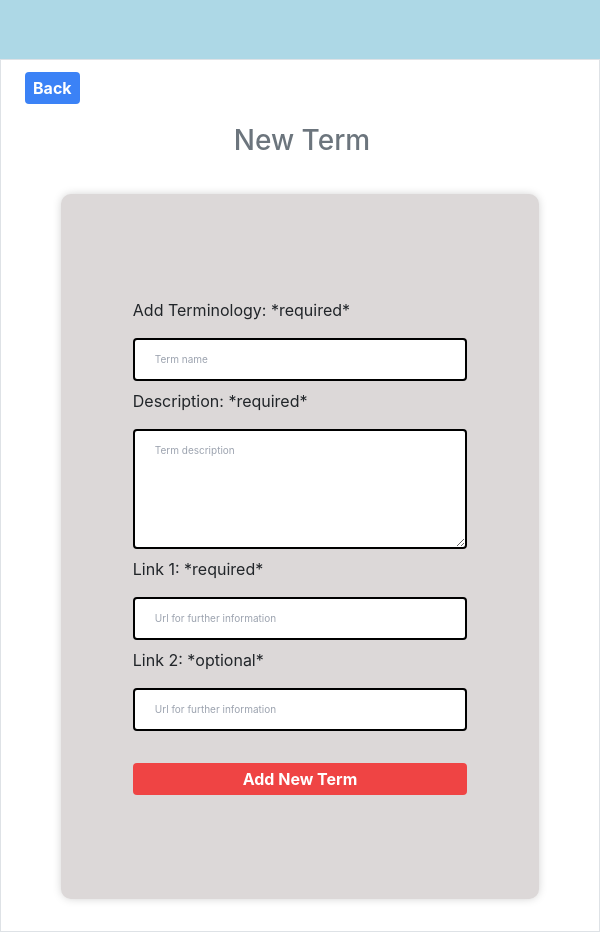
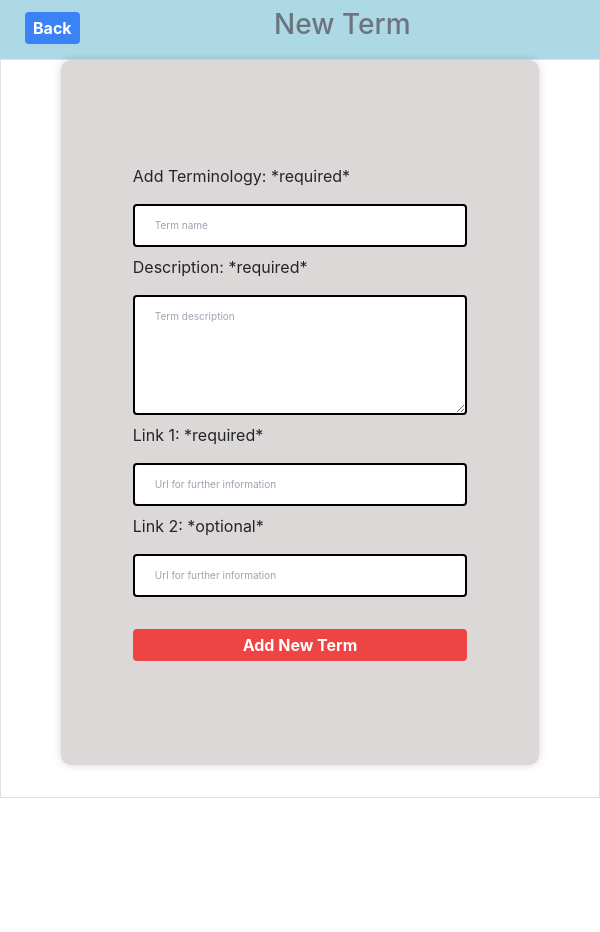
Before and after one commit to cyeburu/team-united-project, a React (Create React App) app in the folder team-united/: page /AddTermForm in a window 600 px wide. After the commit the page ends 800 px from the top, so only its background shows below. Built offline with nearby package versions, Linux system fonts and the light colour scheme; no server answers.

Commit message:
even-further-CSS improvements

```diff
--- a/team-united/src/App.css
+++ b/team-united/src/App.css
@@ -46,9 +46,10 @@ body {
 
  .searchSelectFlex{
 	 display: flex;
-	 flex-direction: row-reverse;
-	  justify-content:space-around;
-	  width: 50%;
+	 flex-direction: row;
+	  justify-content:space-evenly;
+	  width: 60%;
+
  }
   .addTerm {
     position: relative;
@@ -147,7 +148,7 @@ body {
 
   input[type="search"] {
 	position: relative !important;
-
+	width: 120%;
 	box-sizing: border-box;
 	background-image: url("https://www.w3schools.com/css/searchicon.png");
 	background-position: 10px 10px;
@@ -251,7 +252,7 @@ body {
   }
   .adminBtn{
 	  position: relative;
-	  top:11px;
+	  top:-11px;
   }
   .border{
 	  width: 100%;
@@ -297,11 +298,14 @@ body {
 	padding:10px;
 }
 
-
+.p-content{
+	box-sizing: border-box ;
+	width: 100%;
+}
 
 /*Desktop*/
 
-@media only screen and (min-width: 600px) {
+@media only screen and (min-width: 400px) and (max-width: 900px) {
 	body {
 	overflow-x: hidden;
   }
@@ -334,9 +338,12 @@ body {
   }
 
   .backBtn {
-	position: relative;
+	position:absolute;
 	width: 100%;
 	top: -12px;
+	display: flex;
+	justify-content: center ;
+
 
   }
 
@@ -436,7 +443,10 @@ body {
   .searchSelectFlex{
 	  display: flex;
 	  flex-direction: row;
-	   width: 40%;
+	   width: 100%;
+	   justify-content: space-around;
+
+
   }
 
   textarea {
@@ -541,6 +551,10 @@ body {
 	  width: 100%;
 	  box-sizing: border-box;
   }
+   .p-content{
+	box-sizing: border-box ;
+	width: 100%;
+}
 
 }
 
@@ -581,10 +595,11 @@ body {
   }
 
   .backBtn {
-	position: relative;
+	position: absolute;
 	width: 100%;
 	top: -12px;
-
+	display: flex;
+	justify-content: space-between ;
   }
 
   .editTerm {
@@ -717,6 +732,7 @@ body {
   .btn-section {
 	position:absolute;
 	top: -12px;
+	left: 122px;
 
   }
   .link-flex {
@@ -788,5 +804,9 @@ body {
 	  width: 100%;
 	  box-sizing: border-box;
   }
+  .p-content{
+	box-sizing: border-box ;
+	width: 100%;
+}
 
 }
--- a/team-united/src/TermsDescription.js
+++ b/team-united/src/TermsDescription.js
@@ -32,7 +32,7 @@ const TermsDescription = (props) => {
     window.location = "/";
   };
   return (
-    <div className="desPage">
+    <div className="p-container">
       {singleData && (
         <div className="termsContent">
           <div className="backBtn">
```
